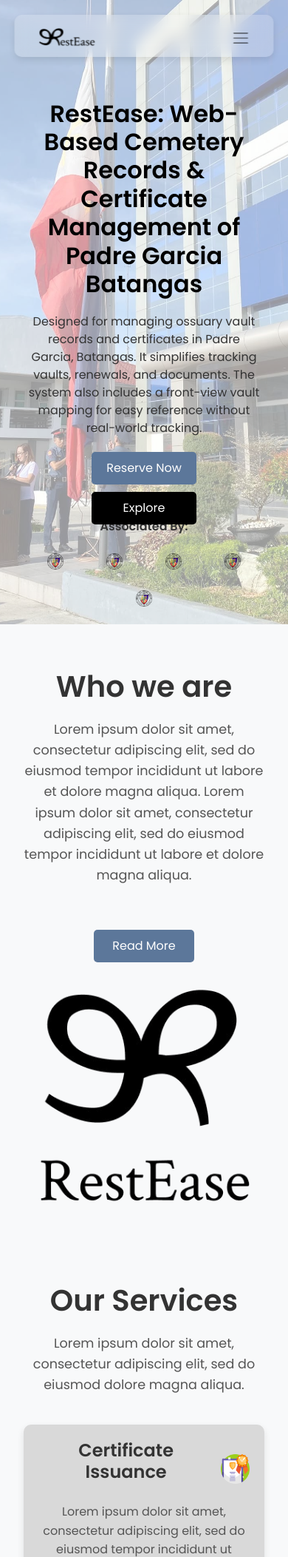
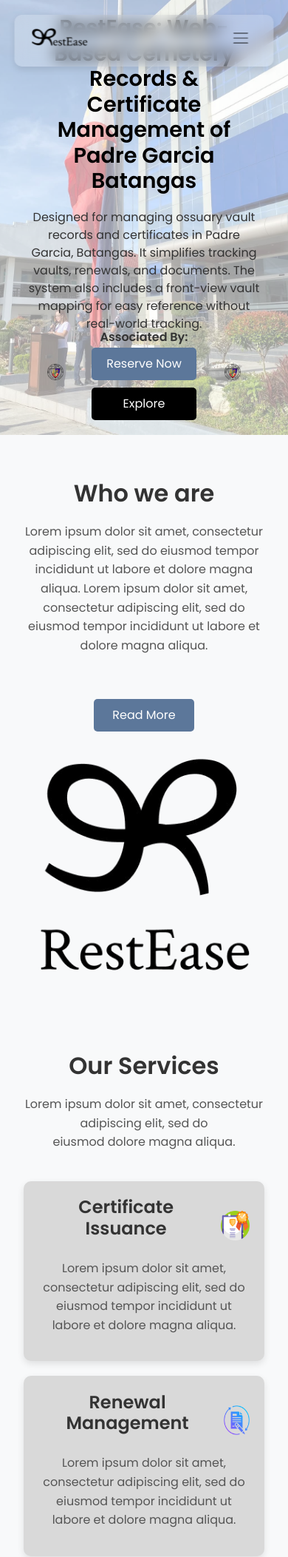
Before and after one commit to DenverSalazar/RestEase, a PHP site: page / in a window 390 px wide. Shown: the top 2105 px of the page at 74% size. Run offline with PHP 8.4, Linux system fonts and the light colour scheme.

Commit message:
footer update

```diff
--- a/css/index.css
+++ b/css/index.css
@@ -370,3 +370,105 @@
             margin-bottom: 15px; /* Adds spacing below each paragraph */
             color: #555; /* Slightly darker text for better readability */
         }
+
+        @media (max-width: 768px) {
+            /* Navbar adjustments */
+            .navbar {
+                flex-direction: column;
+                align-items: flex-start;
+                height: auto;
+                padding: 10px;
+            }
+            .navbar-brand {
+                margin-bottom: 10px;
+            }
+            .navbar-nav {
+                flex-direction: column;
+                width: 100%;
+            }
+            .navbar-nav .nav-link,
+            .navbar-nav .btn {
+                width: 100%;
+                text-align: left;
+                margin: 5px 0;
+            }
+
+            /* Hero section adjustments */
+            .hero {
+                height: auto;
+                padding: 20px;
+            }
+            .hero h1 {
+                font-size: 1.8rem;
+                text-align: center;
+            }
+            .hero p {
+                font-size: 1rem;
+                text-align: center;
+            }
+            .btn-container {
+                flex-direction: column;
+                gap: 10px;
+                align-items: center;
+            }
+            .btn-custom {
+                width: 100%;
+                max-width: 200px;
+            }
+
+            /* Who We Are section */
+            .who-we-are {
+                text-align: center;
+            }
+            .who-we-are .section-title {
+                font-size: 2rem;
+            }
+            .who-we-are .section-description {
+                font-size: 1rem;
+            }
+            .who-we-are .btn-read-more {
+                margin-top: 20px;
+            }
+            .who-we-are .img-fluid {
+                margin-top: 20px;
+            }
+
+            /* Our Services section */
+            .our-services .service-card {
+                margin-bottom: 20px;
+            }
+            .our-services .service-card .icon img {
+                width: 40px;
+                height: 40px;
+            }
+
+            /* Contact Us section */
+            .contact-us .row {
+                flex-direction: column;
+            }
+            .contact-us .col-md-6 {
+                width: 100%;
+                margin-bottom: 20px;
+            }
+            .contact-us .form-control {
+                width: 100%;
+            }
+
+            /* Footer adjustments */
+            .footer {
+                flex-direction: column;
+                text-align: center;
+                height: auto;
+                padding: 20px;
+            }
+            .footer .d-flex {
+                flex-direction: column;
+                align-items: center;
+            }
+            .footer .d-flex a {
+                margin: 5px 0;
+            }
+            .footer-icons {
+                justify-content: center;
+            }
+        }
```
